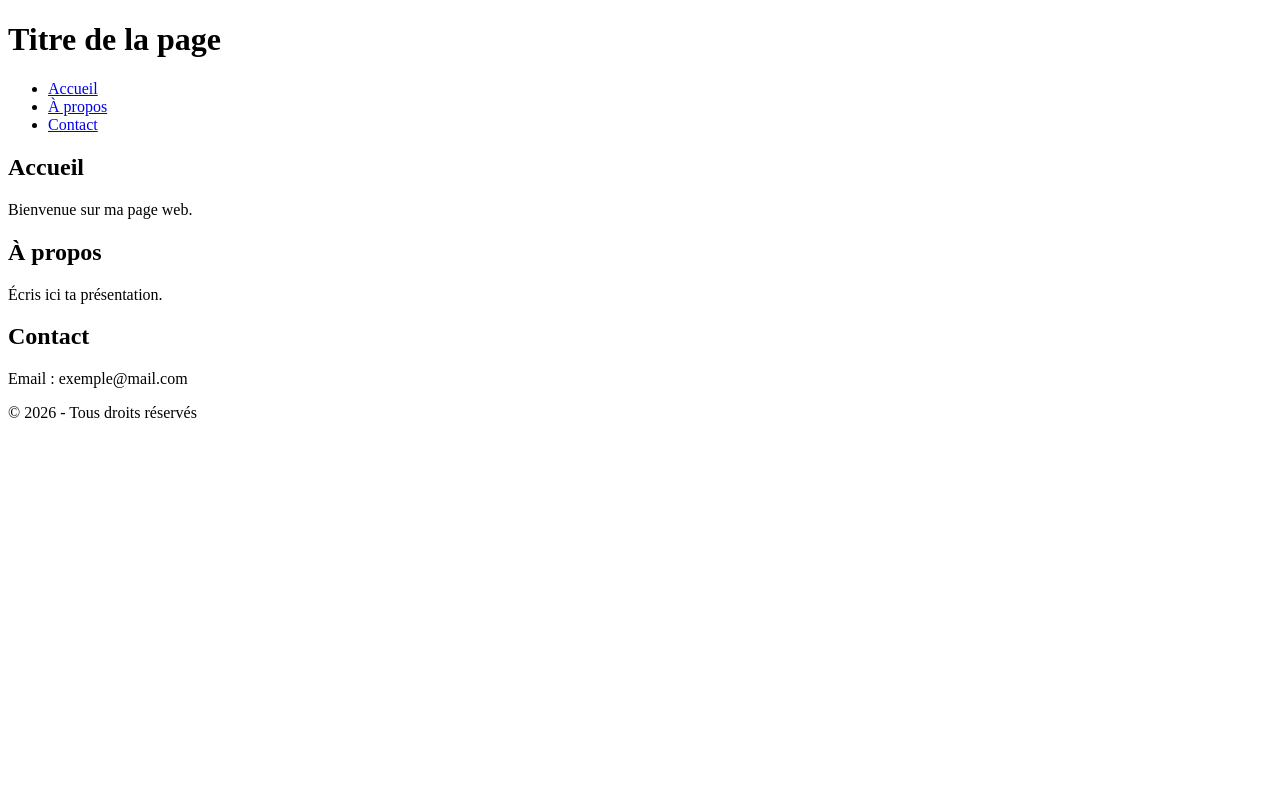
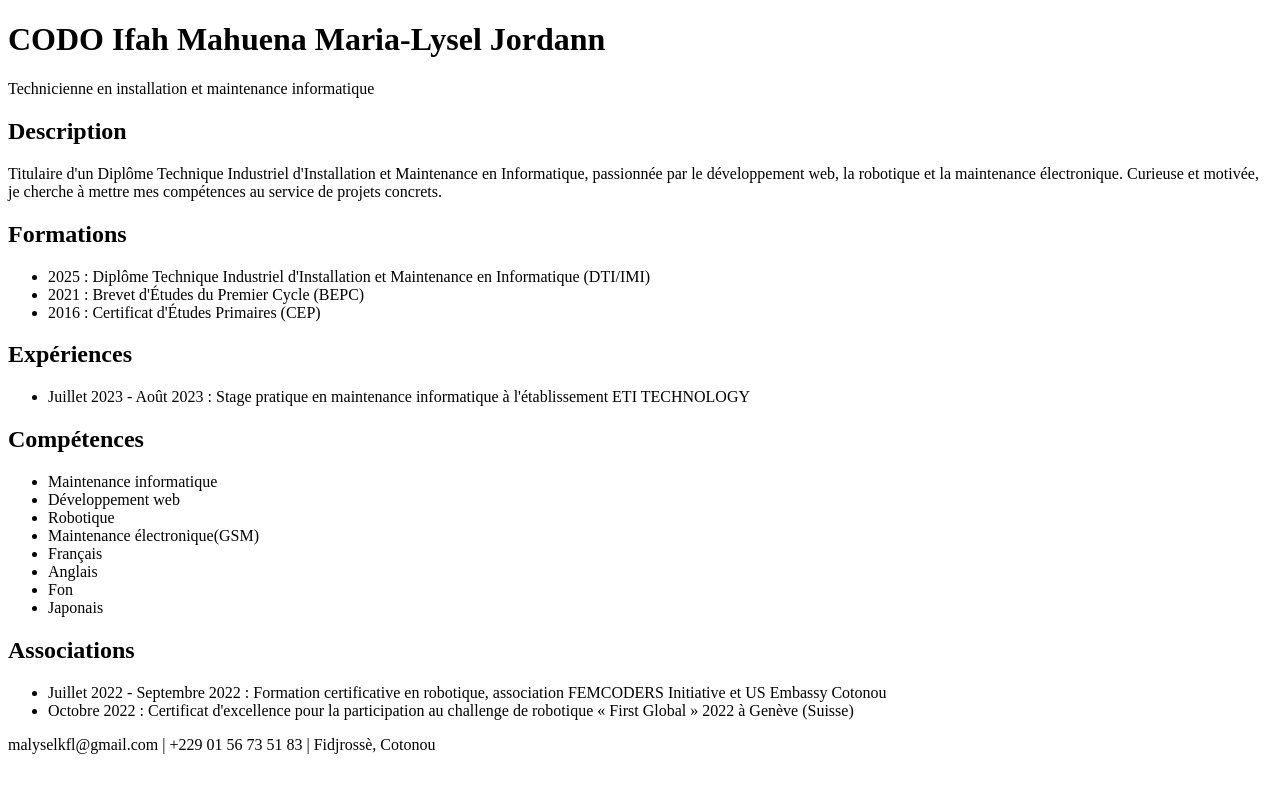
Before and after one commit to kfljordyann/mon_cv, a plain HTML site: page index.html in a window 1280 px wide. Drawn offline with Linux system fonts and the light colour scheme.

Commit message:
mise en place de la section competences

```diff
--- a/index.html
+++ b/index.html
@@ -3,43 +3,87 @@
 <head>
     <meta charset="UTF-8">
     <meta name="viewport" content="width=device-width, initial-scale=1.0">
-    <title>Mon CV</title>
+    <title>Mon_CV_CODO Ifah Mahuena Maria-Lysel</title>
     <link rel="stylesheet" href="style.css">
 </head>
 <body>
 
     <header>
-        <h1>Titre de la page</h1>
-        <nav>
-            <ul>
-                <li><a href="#accueil">Accueil</a></li>
-                <li><a href="#apropos">À propos</a></li>
-                <li><a href="#contact">Contact</a></li>
-            </ul>
-        </nav>
+        <h1>CODO Ifah Mahuena Maria-Lysel Jordann</h1>
+        <p>Technicienne en installation et maintenance informatique</p>
     </header>
 
     <main>
-        <section id="accueil">
-            <h2>Accueil</h2>
-            <p>Bienvenue sur ma page web.</p>
+        <section id="description">
+            <h2>Description</h2>
+            <p>
+                Titulaire d'un Diplôme Technique Industriel d'Installation et Maintenance
+                en Informatique, passionnée par le développement web, la robotique et la
+                maintenance électronique. Curieuse et motivée, je cherche à mettre mes
+                compétences au service de projets concrets.
+            </p>
         </section>
 
-        <section id="apropos">
-            <h2>À propos</h2>
-            <p>Écris ici ta présentation.</p>
+        <section id="formations">
+            <h2>Formations</h2>
+            <ul>
+                <li>
+                    <span class="date">2025</span> : Diplôme Technique Industriel d'Installation
+                    et Maintenance en Informatique (DTI/IMI)
+                </li>
+                <li>
+                    <span class="date">2021</span> : Brevet d'Études du Premier Cycle (BEPC)
+                </li>
+                <li>
+                    <span class="date">2016</span> : Certificat d'Études Primaires (CEP)
+                </li>
+            </ul>
         </section>
 
-        <section id="contact">
-            <h2>Contact</h2>
-            <p>Email : exemple@mail.com</p>
+        <section id="experiences">
+            <h2>Expériences</h2>
+            <ul>
+                <li>
+                    <span class="date">Juillet 2023 - Août 2023</span> : Stage pratique en
+                    maintenance informatique à l'établissement ETI TECHNOLOGY
+                </li>
+            </ul>
+        </section>
+
+        <section id="competences">
+            <h2>Compétences</h2>
+            <ul class="tags">
+                <li>Maintenance informatique</li>
+                <li>Développement web</li>
+                <li>Robotique</li>
+                <li>Maintenance électronique(GSM)</li>
+                <li>Français</li>
+                <li>Anglais</li>
+                <li>Fon</li>
+                <li>Japonais</li>
+            </ul>
+        </section>
+
+        <section id="associations">
+            <h2>Associations</h2>
+            <ul>
+                <li>
+                    <span class="date">Juillet 2022 - Septembre 2022</span> : Formation
+                    certificative en robotique, association FEMCODERS Initiative et
+                    US Embassy Cotonou
+                </li>
+                <li>
+                    <span class="date">Octobre 2022</span> : Certificat d'excellence pour la
+                    participation au challenge de robotique « First Global » 2022 à Genève
+                    (Suisse)
+                </li>
+            </ul>
         </section>
     </main>
 
     <footer>
-        <p>&copy; 2026 - Tous droits réservés</p>
+        <p>malyselkfl@gmail.com | +229 01 56 73 51 83 | Fidjrossè, Cotonou</p>
     </footer>
 
-    <script src="script.js"></script>
 </body>
 </html>
```
